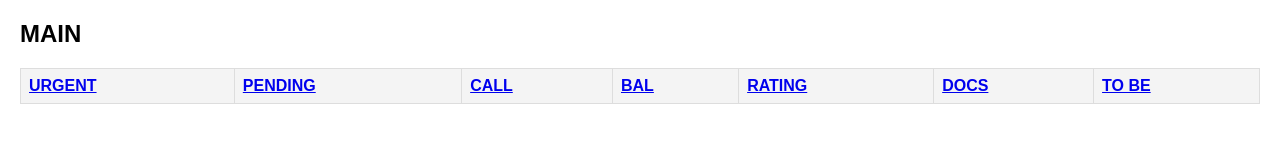
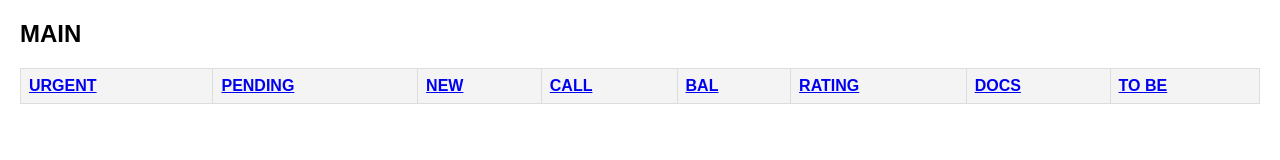
Before and after one commit to SAHITHITAX/MAIN, a plain HTML site: page index.html in a window 1280 px wide. Drawn offline with Linux system fonts and the light colour scheme.

Commit message:
Update index.html

```diff
--- a/index.html
+++ b/index.html
@@ -58,6 +58,7 @@
         <tr>
             <th><a href="https://sahithitax.github.io/URGENT/">URGENT</a></th>
             <th><a href="https://sahithitax.github.io/PENDING/">PENDING</a></th>
+            <th><a href="https://sahithitax.github.io/NEW/">NEW</a></th>
             <th><a href="https://sahithitax.github.io/CALL/">CALL</a></th>
             <th><a href="https://sahithitax.github.io/BAL/">BAL</a></th>
             <th><a href="https://sahithitax.github.io/RATING/">RATING</a></th>
```
